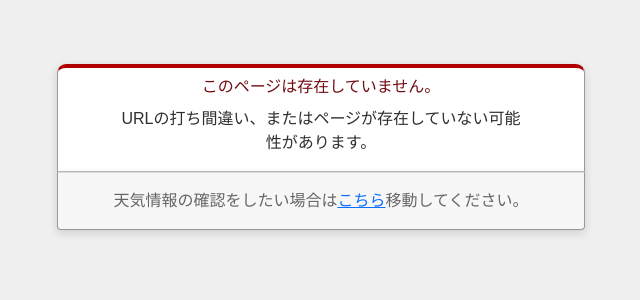
After one commit to hiroking-ocean/boatswin, a Rails app: template app/views/static_pages/error.html.erb in a window 1280 px wide. The commit adds this page. Shown: the top 300 px of the page, without its empty margins (319-959 px from the left). Run offline with Rails 7, Linux system fonts and the light colour scheme; the template is opened without the code that fills it, so the values that code supplies are empty; style sheets or scripts are compiled from the project's sources; some libraries are stand-ins or nearby versions.

Commit message:
Add test enviroment and Normalized links

```diff
--- a/app/controllers/weather_info_controller.rb
+++ b/app/controllers/weather_info_controller.rb
@@ -2,6 +2,7 @@ class WeatherInfoController < ApplicationController
       include WeatherInfoHelper
 
       def index
+        @title = '天気情報'
         @names = ImageID.new()
         gon.sorted = @names.sorted
         gon.chart = @names.chart
--- a/app/views/layouts/application.html.erb
+++ b/app/views/layouts/application.html.erb
@@ -1,7 +1,7 @@
 <!DOCTYPE html>
 <html>
   <head>
-    <title>天気情報 | BOATSWIN</title>
+    <title><%= @title %> | BOATSWAIN</title>
     <%= csrf_meta_tags %>
     <%= csp_meta_tag %>
     <meta name="viewport" content="width=device-width, initial-scale=1, shrink-to-fit=no">
--- /dev/null
+++ b/app/views/static_pages/error.html.erb
@@ -0,0 +1,67 @@
+<!DOCTYPE html>
+<html>
+<head>
+  <title>The page you were looking for doesn't exist (404)</title>
+  <meta name="viewport" content="width=device-width,initial-scale=1">
+  <style>
+  .rails-default-error-page {
+    background-color: #EFEFEF;
+    color: #2E2F30;
+    text-align: center;
+    font-family: arial, sans-serif;
+    margin: 0;
+  }
+
+  .rails-default-error-page div.dialog {
+    width: 95%;
+    max-width: 33em;
+    margin: 4em auto 0;
+  }
+
+  .rails-default-error-page div.dialog > div {
+    border: 1px solid #CCC;
+    border-right-color: #999;
+    border-left-color: #999;
+    border-bottom-color: #BBB;
+    border-top: #B00100 solid 4px;
+    border-top-left-radius: 9px;
+    border-top-right-radius: 9px;
+    background-color: white;
+    padding: 7px 12% 0;
+    box-shadow: 0 3px 8px rgba(50, 50, 50, 0.17);
+  }
+
+  .rails-default-error-page h1 {
+    font-size: 100%;
+    color: #730E15;
+    line-height: 1.5em;
+  }
+
+  .rails-default-error-page div.dialog > p {
+    margin: 0 0 1em;
+    padding: 1em;
+    background-color: #F7F7F7;
+    border: 1px solid #CCC;
+    border-right-color: #999;
+    border-left-color: #999;
+    border-bottom-color: #999;
+    border-bottom-left-radius: 4px;
+    border-bottom-right-radius: 4px;
+    border-top-color: #DADADA;
+    color: #666;
+    box-shadow: 0 3px 8px rgba(50, 50, 50, 0.17);
+  }
+  </style>
+</head>
+
+<body class="rails-default-error-page">
+  <!-- This file lives in public/404.html -->
+  <div class="dialog">
+    <div>
+      <h1>このページは存在していません。</h1>
+      <p>URLの打ち間違い、またはページが存在していない可能性があります。</p>
+    </div>
+    <p>天気情報の確認をしたい場合は<%= link_to "こちら", root_path, data:{"turbolinks" => false} %>移動してください。</p>
+  </div>
+</body>
+</html>
--- a/config/routes.rb
+++ b/config/routes.rb
@@ -1,4 +1,5 @@
 Rails.application.routes.draw do
-  get '/', to: 'weather_info#index'
+  root 'weather_info#index'
+
   get '*path', controller: 'application', action: 'render_404'
 end
--- a/public/404.html
+++ b/public/404.html
@@ -58,10 +58,10 @@
   <!-- This file lives in public/404.html -->
   <div class="dialog">
     <div>
-      <h1>The page you were looking for doesn't exist.</h1>
-      <p>You may have mistyped the address or the page may have moved.</p>
+      <h1>このページは存在していません。</h1>
+      <p>URLの打ち間違い、またはページが存在していない可能性があります。</p>
     </div>
-    <p>If you are the application owner check the logs for more information.</p>
+    <p>天気情報の確認をしたい場合は<a href="http://boatswin.odd.jp">こちらへ</a>移動してください。</p>
   </div>
 </body>
 </html>
```
Also changed, not shown: app/controllers/application_controller.rb (+9 -0 lines), app/views/layouts/_header.html.erb (+6 -1 lines), test/controllers/weather_info_controller_test.rb (+8 -3 lines), test/test_helper.rb (+2 -0 lines), Gemfile, Gemfile.lock.
